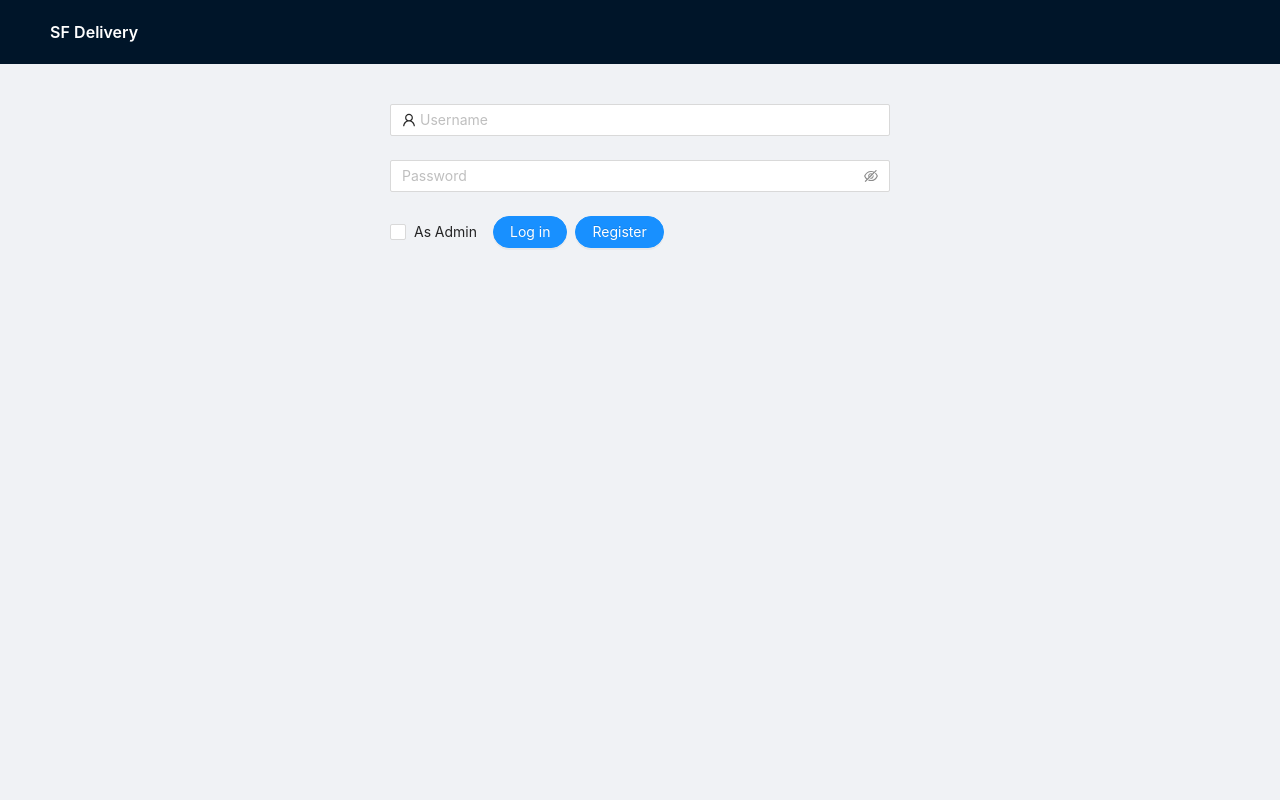
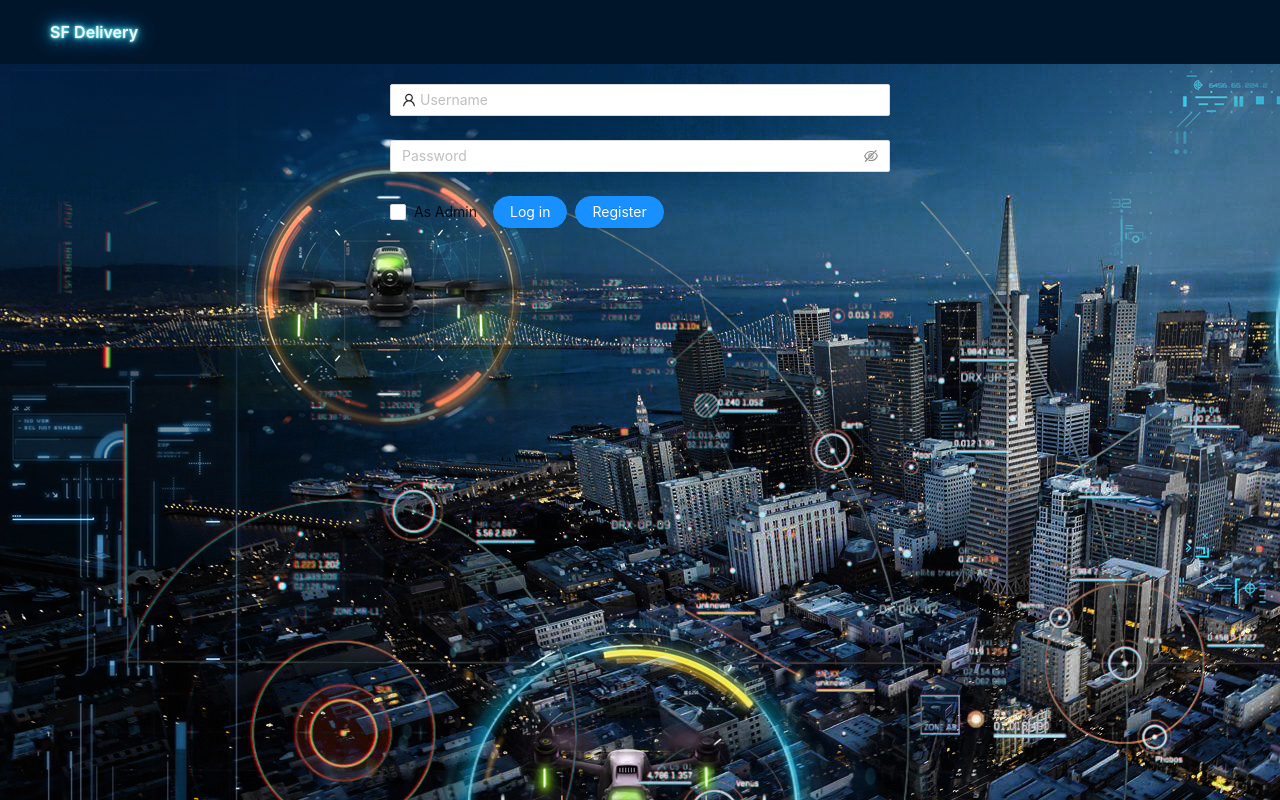
Before and after one commit to FlagCampTeam4/Frontend, a React (Create React App) app: page / in a window 1280 px wide. Built offline with nearby package versions, Linux system fonts and the light colour scheme.

Commit message:
page layout updates

```diff
--- a/src/App.js
+++ b/src/App.js
@@ -4,6 +4,7 @@ import { UserOutlined } from "@ant-design/icons";
 import LoginPage from "./components/LoginPage";
 import OrderMainPage from './OrderMainPage';
 import React from "react";
+import background01 from './image/background01.jpg';
 
 const { Header, Content } = Layout;
 
@@ -63,7 +64,7 @@ class App extends React.Component {
     return (
       <Layout style={{ height: "100vh" }}>
         <Header style={{ display: "flex", justifyContent: "space-between" }}>
-          <div style={{ fontSize: 16, fontWeight: 600, color: "white" }}>
+          <div className="TitleText" style={{ fontSize: 16, fontWeight: 600 }}>
             SF Delivery
           </div>
           {this.state.authed && (
@@ -75,7 +76,7 @@ class App extends React.Component {
           )}
         </Header>
         <Content
-          style={{ height: "calc(100% - 64px)", margin: 20, overflow: "auto" }}
+          style={{ backgroundImage:`url(${background01})`, height: "calc(100% - 64px)", overflow: "auto" }}
         >
           {this.renderContent()}
         </Content>
--- a/src/OrderMainPage.js
+++ b/src/OrderMainPage.js
@@ -1,8 +1,8 @@
-import { Layout, Dropdown, Menu, Button } from "antd";
+import { Layout, Dropdown, Menu, Button, Card, Row } from "antd";
 import { Tabs } from "antd";
 import React from "react";
 import NewPackagePage from './components/NewPackagePage';
-import background01 from './image/background01.jpg';
+import background02 from './image/background02.jpg';
 
 
 
@@ -17,25 +17,20 @@ class OrderMainPage extends React.Component{
     }
 
     return (
-      <Layout style={{ height: "100vh" }}>
-      <Header style={{ display: "flex", justifyContent: "space-between", color:"black"}}>
-        <div style={{ fontSize: 16, fontWeight: 600, color: "purple" }}>
-          Robot Delivery
-        </div>
-      </Header>
-      <Content
-      style={{backgroundImage:`url(${background01})`, height: "calc(100% - 64px)", margin: 10, overflow: "auto"}}
+      // <Layout style={{ height: "100vh" }}>
+       <Card bordered={false}
+       style={{backgroundImage:`url(${background02})`, height:"calc(100%)", overflow: "auto"}}
       >
-         <Tabs defaultActiveKey="1" onChange={callback}>
-            <TabPane tab="Order" key="1">
+         <Tabs  tabBarStyle={{color:"white", fontWeight:500}} defaultActiveKey="1" onChange={callback}>
+            <TabPane  tab="Order" key="1">
                <NewPackagePage/>;
             </TabPane>
-            <TabPane tab="Status" key="2">
+            <TabPane  tab="Status" key="2">
                Content of Tab Pane 2
             </TabPane>
           </Tabs>
-      </Content>
-    </Layout>
+       </Card>
+    // </Layout>
 
     );
   }
--- a/src/style/NewPackage.css
+++ b/src/style/NewPackage.css
@@ -22,3 +22,15 @@
     0 0 20px rgb(0, 255, 64),
     0 0 30px rgb(109, 255, 72);
 }
+
+.TitleText {
+  color: rgb(241, 247, 255);
+text-shadow:
+  0 0 2px rgb(131, 255, 224),
+
+  0 0 5px rgb(134, 227, 250),
+  0 0 10px rgb(48, 231, 255),
+
+  0 0 20px rgb(50, 180, 255),
+  0 0 30px rgb(0, 132, 255);
+}
--- a/src/utils.js
+++ b/src/utils.js
@@ -52,6 +52,7 @@ export const uploadPackage = (query) => {
     );
 
     return fetch(uploadPackageUrl, {
+      method: "GET",
       headers: {
         Authorization: `Bearer ${authToken}`,
       },
```
